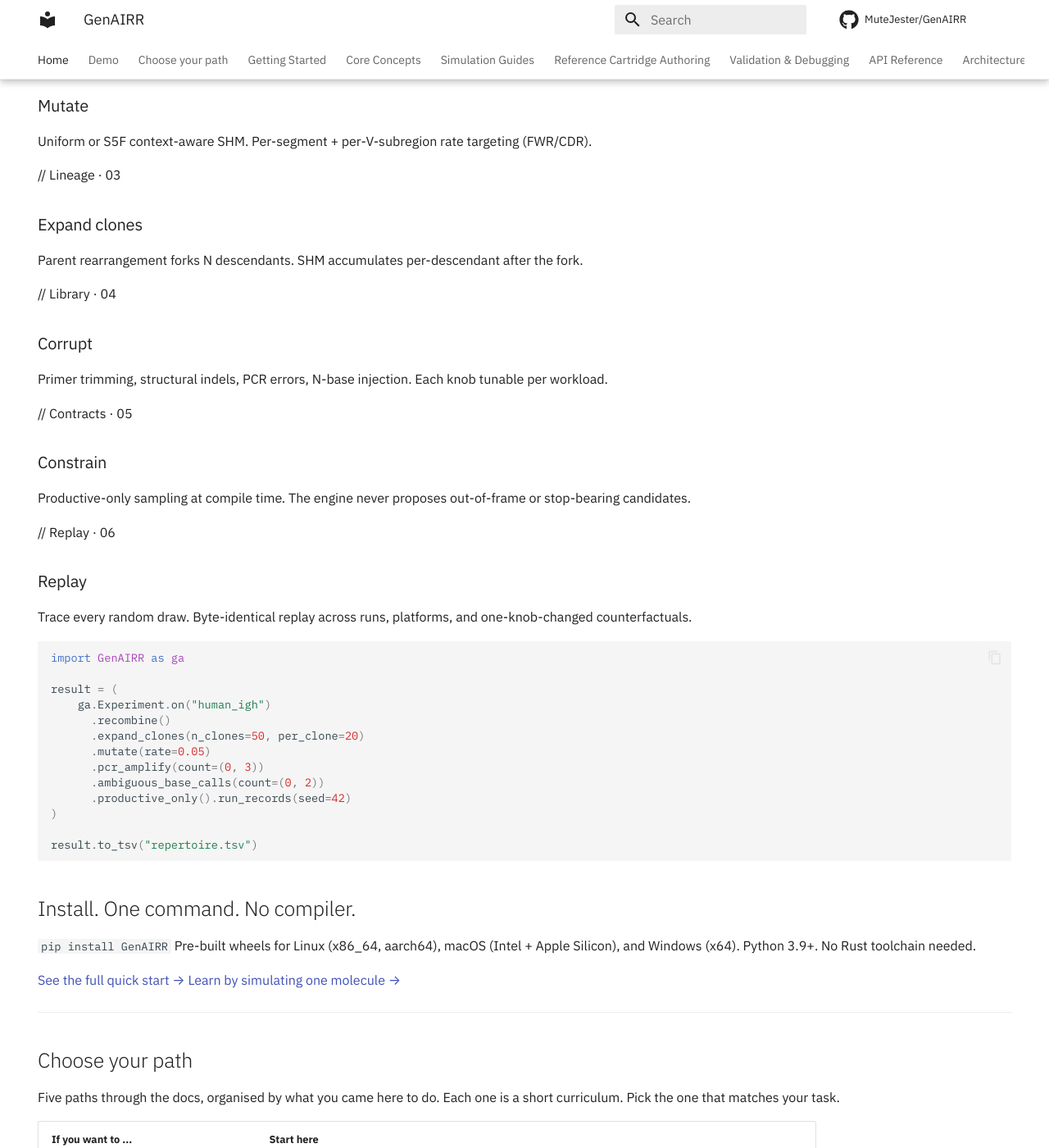
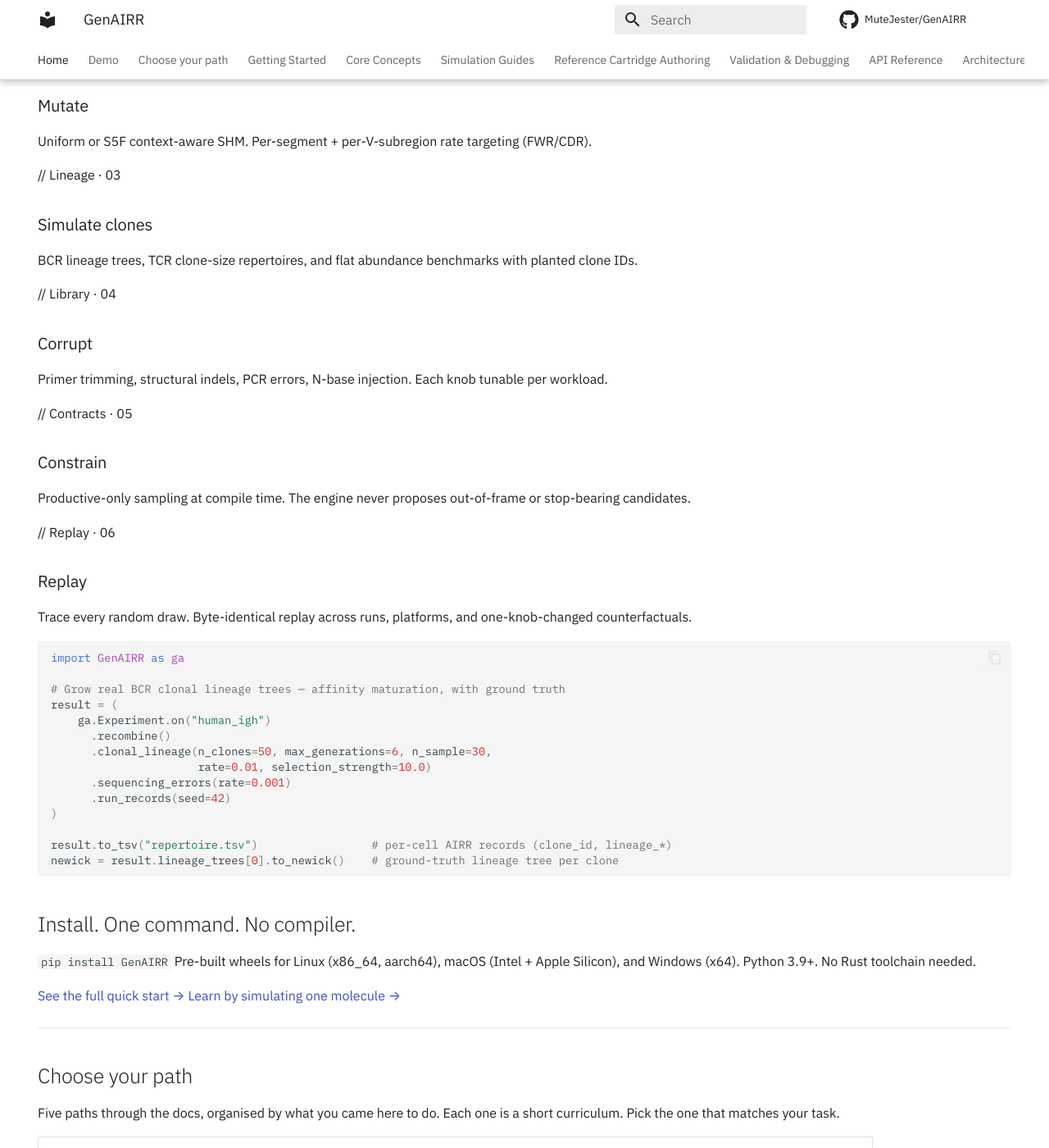
Before and after one commit to MuteJester/GenAIRR, an MkDocs documentation site: the page built from site_docs/index.md, in a window 1280 px wide and 1400 px high, scrolled down 1188 px. Shown: the whole window at 82% size. Built offline with MkDocs 1.6.1 and Material for MkDocs 9.7.7, drawn with Linux system fonts in a browser that asks for light colours; comment, search, counter and statistics services are not loaded; some of the changed text lies outside the part shown.

Commit message:
docs(site): homepage advertises BCR clonal_lineage (flagship, ground-truth trees) instead of confusing repertoire+mutate

````diff
--- a/site_docs/index.md
+++ b/site_docs/index.md
@@ -81,9 +81,9 @@ an aligner.</p>
 
 <div class="cap-card cap-clone" markdown>
   <p class="cap-num">// Lineage · 03</p>
-  <h3>Expand clones</h3>
-  <p>Parent rearrangement forks N descendants. SHM accumulates
-  per-descendant after the fork.</p>
+  <h3>Simulate clones</h3>
+  <p>BCR lineage trees, TCR clone-size repertoires, and flat
+  abundance benchmarks with planted clone IDs.</p>
 </div>
 
 <div class="cap-card cap-corrupt" markdown>
@@ -112,17 +112,18 @@ an aligner.</p>
 ```python
 import GenAIRR as ga
 
+# Grow real BCR clonal lineage trees — affinity maturation, with ground truth
 result = (
     ga.Experiment.on("human_igh")
       .recombine()
-      .expand_clones(n_clones=50, per_clone=20)
-      .mutate(rate=0.05)
-      .pcr_amplify(count=(0, 3))
-      .ambiguous_base_calls(count=(0, 2))
-      .productive_only().run_records(seed=42)
+      .clonal_lineage(n_clones=50, max_generations=6, n_sample=30,
+                      rate=0.01, selection_strength=10.0)
+      .sequencing_errors(rate=0.001)
+      .run_records(seed=42)
 )
 
-result.to_tsv("repertoire.tsv")
+result.to_tsv("repertoire.tsv")                 # per-cell AIRR records (clone_id, lineage_*)
+newick = result.lineage_trees[0].to_newick()    # ground-truth lineage tree per clone
 ```
 
 ## Install. One command. No compiler.
@@ -145,10 +146,10 @@ your task.
 
 | If you want to ... | Start here |
 |---|---|
-| **Simulate sequences** | [Quick start](getting-started/quick-start.md) → [The Experiment builder](guides/experiment-builder.md) |
+| **Simulate sequences** | [Quick start](getting-started/quick-start.md) → [The Experiment builder](guides/experiment-builder.md) → [API reference](reference/index.md) |
 | **Build a reference cartridge** | [Reference cartridge concept](concepts/reference-cartridge.md) → [Build a reference cartridge](guides/build-reference-cartridge.md) |
-| **Get reproducible / validated output** | [Validation hub](validation/index.md) → [Trace, replay, reproducibility](guides/trace-replay.md) |
-| **Understand the biological mechanisms** | [Recombination + junction biology](guides/recombination-junction.md), [SHM and mutation targeting](guides/shm-targeting.md), [Corruption + sequencing artefacts](guides/corruption-sequencing.md), [Clonal families](guides/clonal-families.md) |
+| **Get reproducible / validated output** | [Validation hub](validation/index.md) → [Validate AIRR records](validation/validate-records.md) → [Trace, replay, reproducibility](guides/trace-replay.md) |
+| **Understand the biological mechanisms** | [Recombination + junction biology](guides/recombination-junction.md), [SHM and mutation targeting](guides/shm-targeting.md), [Corruption + sequencing artefacts](guides/corruption-sequencing.md), [Clonal simulation overview](guides/clonal-families.md) |
 | **Contribute to GenAIRR** | [Architecture (Contributor)](architecture/index.md) |
 
 The **[Choose your path](learn.md)** page expands each of these
````
